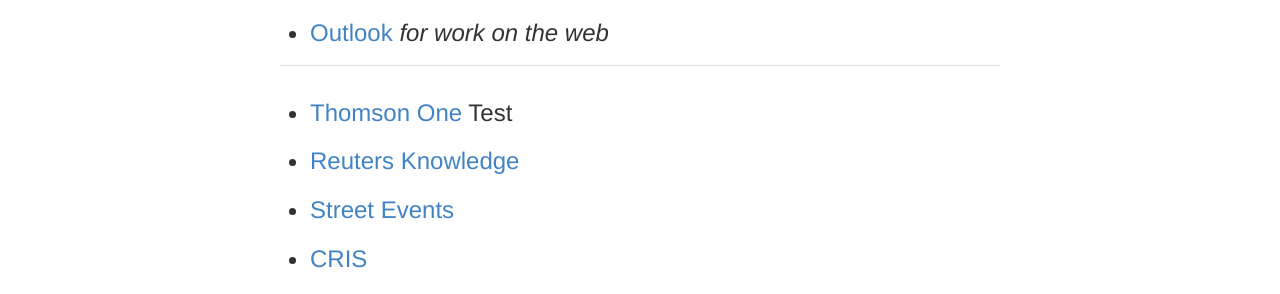
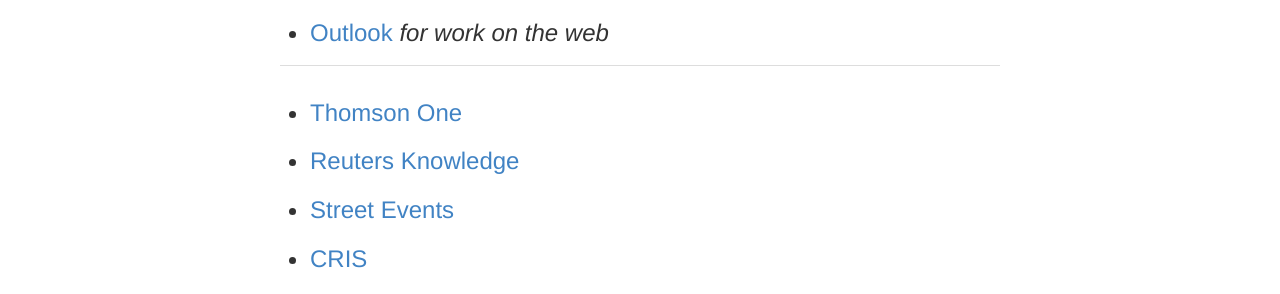
Before and after one commit to Estimates/estimates.github.io, a Jekyll site: the page built from links.md, in a window 1280 px wide. Shown: the part 567-861 px from the top of the page. Built offline with Jekyll 4.4.1, drawn with Linux system fonts in a browser that asks for light colours.

Commit message:
Update links.md

```diff
--- a/links.md
+++ b/links.md
@@ -28,7 +28,7 @@
 
 <hr>
 
-* [Thomson One](https://www.thomsononeim.com/s-log_in.asp) Test
+* [Thomson One](https://www.thomsononeim.com/s-log_in.asp)
 
 * [Reuters Knowledge](http://www.knowledge.reuters.com/Views/Home/Overview/Latest.aspx)
 
```
